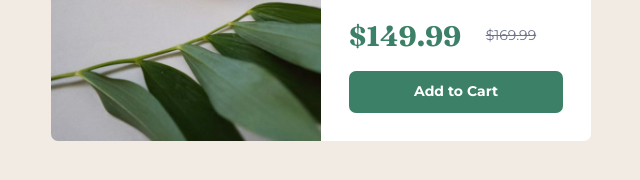
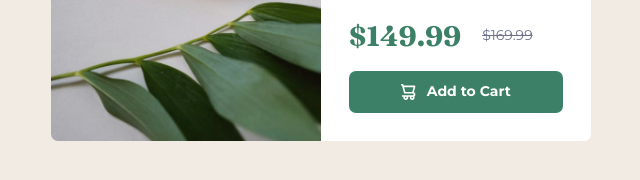
Before and after one commit to rhesamu/preview-card-component, a website: page index.html in a window 1280 px wide. Shown: the part 470-650 px from the top of the page, 319-959 px from the left. Drawn offline with Linux system fonts and the light colour scheme.

Commit message:
feat: adjust button icon

```diff
--- a/index.html
+++ b/index.html
@@ -4,6 +4,7 @@
   <meta charset="UTF-8">
   <meta http-equiv="X-UA-Compatible" content="IE=edge">
   <meta name="viewport" content="width=device-width, initial-scale=1.0">
+  <link rel="shortcut icon" type="image/png" href="images/favicon-32x32.png"/>
   <link rel="preconnect" href="https://fonts.googleapis.com">
   <link rel="preconnect" href="https://fonts.gstatic.com" crossorigin>
   <link href="https://fonts.googleapis.com/css2?family=Fraunces:opsz,wght@9..144,400;9..144,700&family=Montserrat:wght@300;400;700&display=swap" rel="stylesheet">
@@ -36,7 +37,7 @@
       </section>
       <section class="product-cta">
         <button class="add-to-cart">
-          <i class="button-icon"></i>
+          <img src="images/icon-cart.svg" alt="icon-cart" class="button-icon">
           <p class="button-text">Add to Cart</p>
         </button>
       </section>
--- a/style.css
+++ b/style.css
@@ -126,7 +126,7 @@ p {
 }
 
 .current-price {
-  margin-right: 1.75rem;
+  margin-right: 1.5rem;
   color: var(--color-cyan);
 }
 
@@ -135,6 +135,9 @@ p {
 }
 
 .add-to-cart {
+  display: flex;
+  align-items: center;
+  justify-content: center;
   width: 100%;
   padding: 0.75rem;
   border-style: none;
@@ -148,6 +151,10 @@ p {
   cursor: pointer;
 }
 
+.button-icon {
+  margin-right: 0.75rem;
+}
+
 .button-text {
   color: var(--color-white);
   font-weight: 700;
```
